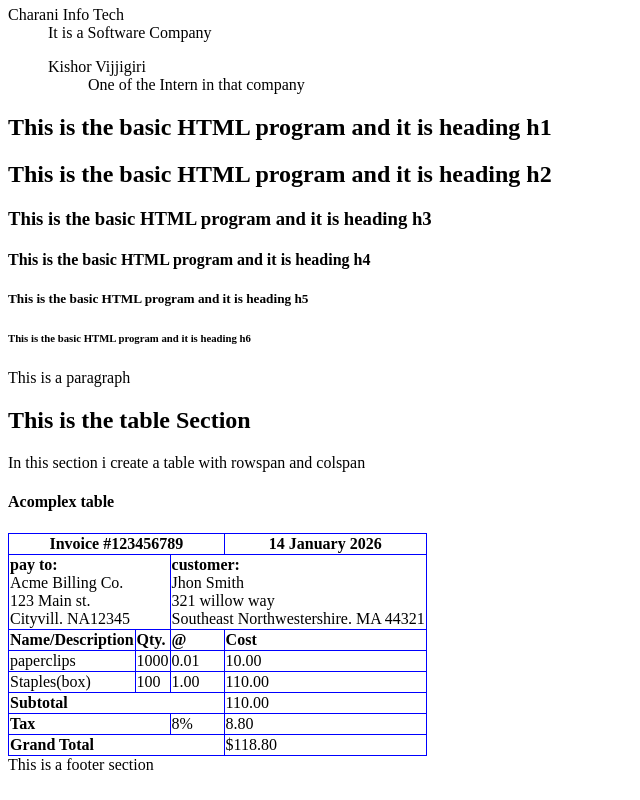
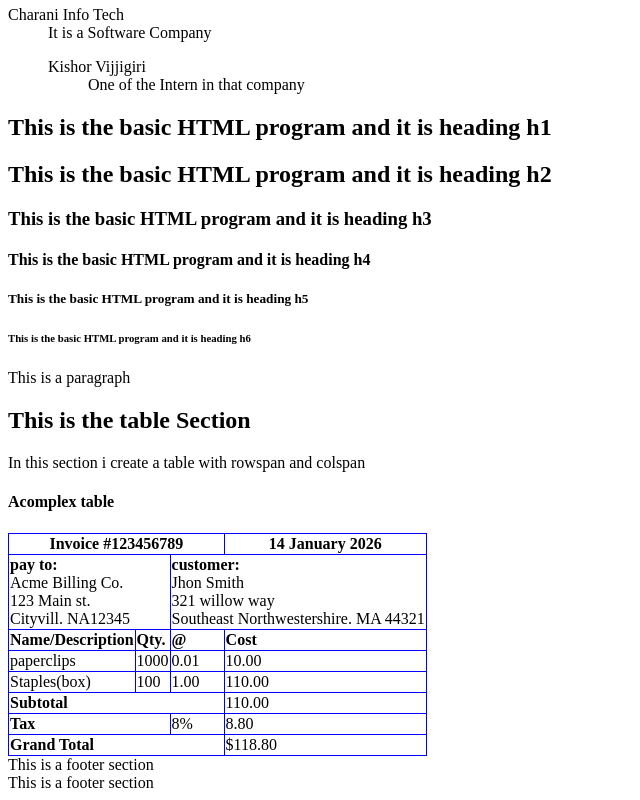
Before and after one commit to kishorvijjigiri/Charani-Info-Tech, a plain HTML site: page basic/index.html in a window 1280 px wide. Shown: the part 837-1637 px from the top of the page, without its empty margins (0-640 px from the left). Drawn offline with Linux system fonts and the light colour scheme.

Commit message:
add footer

```diff
--- a/basic/index.html
+++ b/basic/index.html
@@ -143,6 +143,7 @@
         </table>
     </section>
     <footer>This is a footer section</footer>
+    <footer>This is a footer section</footer>
 
 </body>
 </html>
```
